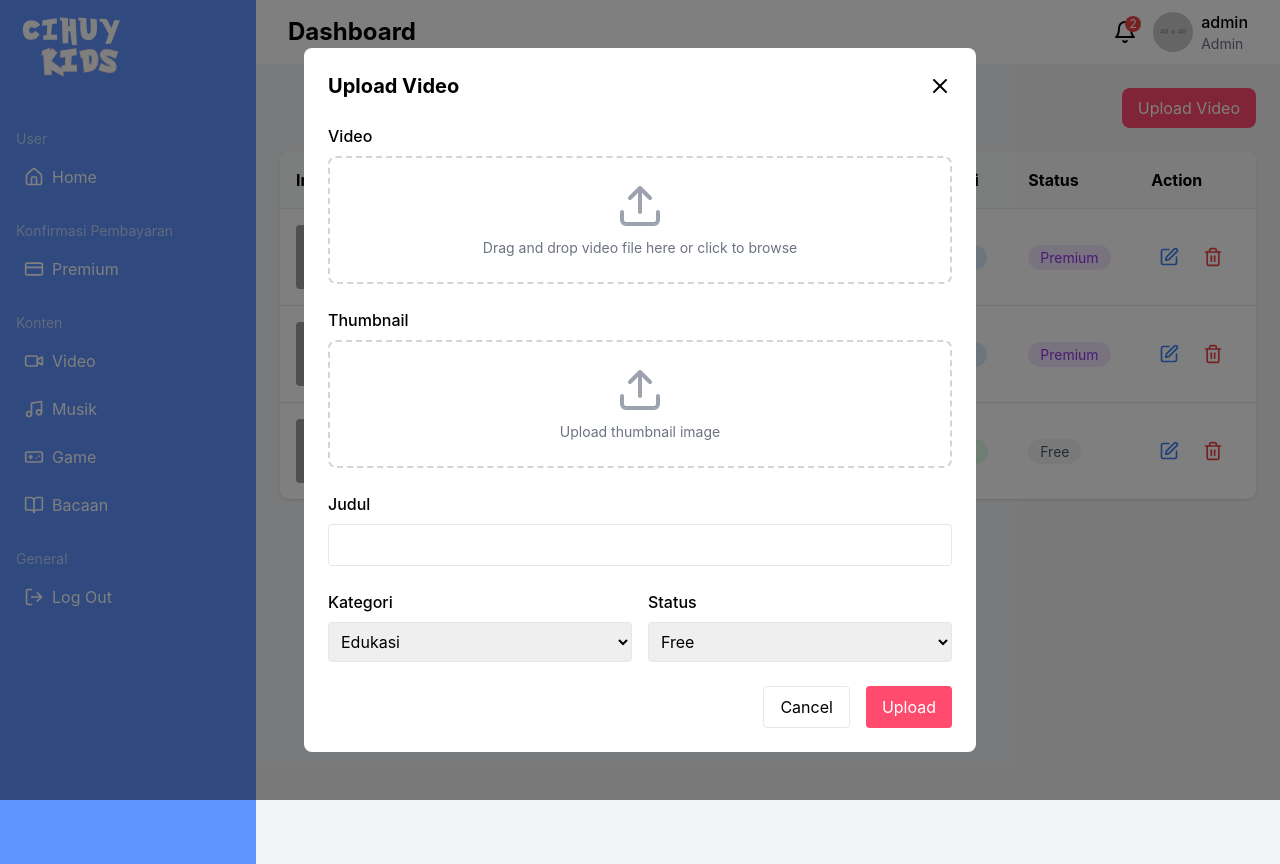
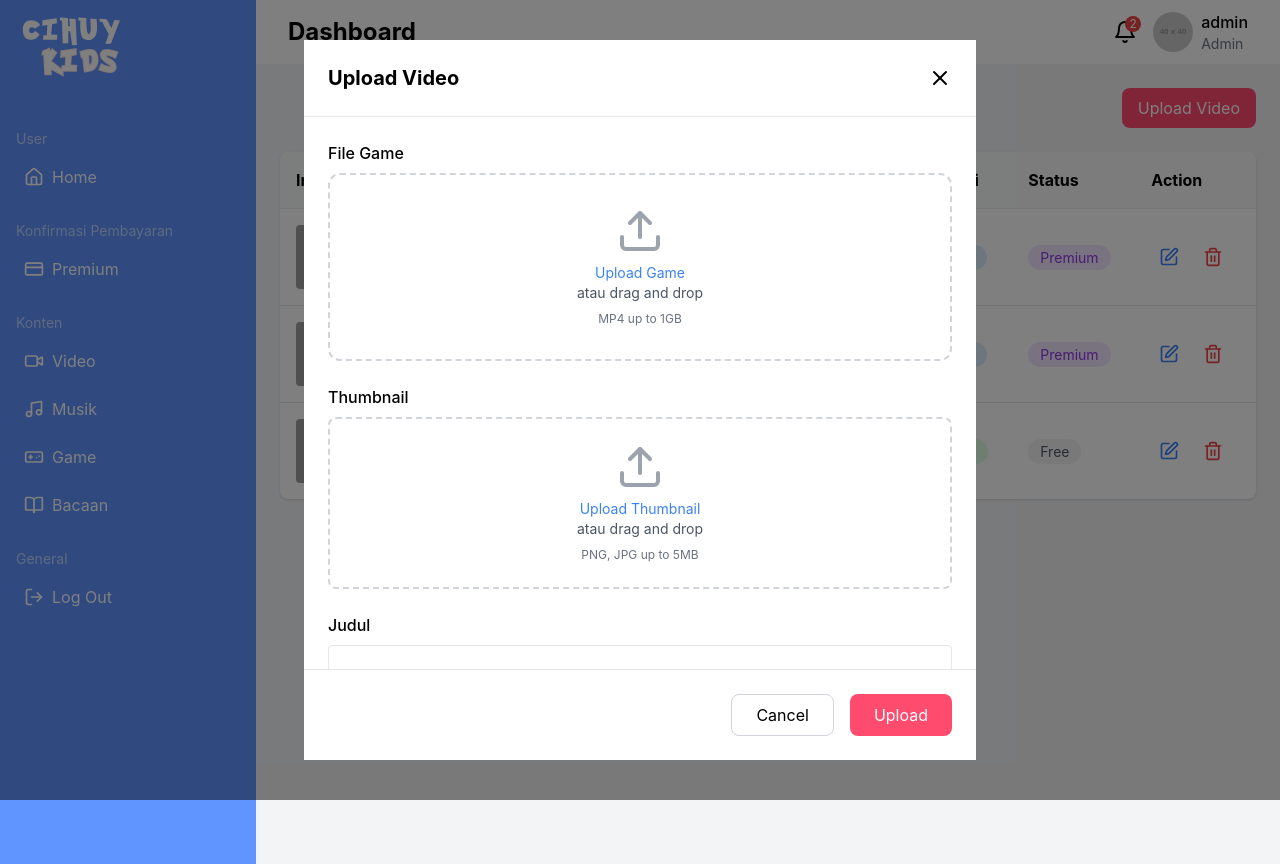
Before and after one commit to AlhadiDewana/cihuy-kids-v2, a React (Create React App) app: page /admin/video in a window 1280 px wide. Both pictures are taken after a click on the button "Upload Video". Built offline with nearby package versions, Linux system fonts and the light colour scheme; grey boxes are pictures that could not be loaded.

Commit message:
memperbaiki bug upload file

```diff
--- a/src/components/admin/content/GameUpload.jsx
+++ b/src/components/admin/content/GameUpload.jsx
@@ -36,24 +36,29 @@ const UploadGameModal = ({ isOpen, onClose }) => {
 
     return (
         <div className="fixed inset-0 bg-black/50 flex items-center justify-center z-50">
-            <div className="bg-white rounded-2xl p-6 w-full max-w-2xl mx-4">
-                <div className="flex justify-between items-center mb-6">
-                    <h3 className="text-2xl font-semibold">Upload Musik</h3>
+            <div className="bg-white rounded-2xl w-full max-w-2xl mx-4 flex flex-col max-h-[90vh]">
+                {/*Header*/}
+                <div className="sticky top-0 bg-white p-6 border-b">
+                    <div className="flex justify-between items-center">
+                        <h3 className="text-2xl font-semibold">Upload Game</h3>
                         <button onClick={onClose} className="text-gray-400 hover:text-gray-600">
                             <X className="w-6 h-6" />
                         </button>
                     </div>
+                </div>
 
+                {/*Form*/}
+                <div className="flex-1 overflow-y-auto p-6">
                     <form onSubmit={handleSubmit} className="space-y-0">
                         {/* Game Upload */}
                         <div>
-                        <label className="block mb-2 font-medium">File Musik</label>
+                            <label className="block mb-2 font-medium">File Game</label>
                             <div className="border-2 border-dashed border-gray-300 rounded-xl p-8">
                                 <div className="space-y-2 text-center">
                                     <Upload className="mx-auto h-12 w-12 text-gray-400" />
                                     <div className="text-sm text-gray-600">
                                         <label htmlFor="game-upload" className="relative cursor-pointer text-blue-500 hover:text-blue-600">
-                                        <span>Upload Musik</span>
+                                            <span>Upload Game</span>
                                             <input
                                                 id="game-upload"
                                                 name="game"
@@ -65,7 +70,7 @@ const UploadGameModal = ({ isOpen, onClose }) => {
                                         </label>
                                         <p>atau drag and drop</p>
                                     </div>
-                                <p className="text-xs text-gray-500">Mp4 up to 10MB</p>
+                                    <p className="text-xs text-gray-500">HTML up to 10MB</p>
                                 </div>
                             </div>
                         </div>
@@ -104,7 +109,7 @@ const UploadGameModal = ({ isOpen, onClose }) => {
                                 value={formData.title}
                                 onChange={handleChange}
                                 className="w-full p-3 border border-gray-300 rounded-lg focus:outline-none focus:ring-2 focus:ring-blue-500"
-                            placeholder="Masukkan judul musik"
+                                placeholder="Masukkan judul game"
                                 required
                             />
                         </div>
@@ -137,9 +142,11 @@ const UploadGameModal = ({ isOpen, onClose }) => {
                                 </select>
                             </div>
                         </div>
-
-                    {/* Buttons */}
-                    <div className="flex justify-end gap-4 pt-4">
+                    </form>
+                </div>
+                {/* Footer */}
+                <div className="sticky bottom-0 bg-white p-6 border-t">
+                        <div className="flex justify-end gap-4">
                             <button
                                 type="button"
                                 onClick={onClose}
@@ -148,13 +155,13 @@ const UploadGameModal = ({ isOpen, onClose }) => {
                                 Cancel
                             </button>
                             <button
-                            type="submit"
+                                onClick={handleSubmit}
                                 className="px-6 py-2 bg-[#FF4B6E] text-white rounded-lg hover:bg-[#FF3355]"
                             >
                                 Upload
                             </button>
                         </div>
-                </form>
+                </div>
             </div>
         </div>
     );
--- a/src/components/admin/content/MusicUpload.jsx
+++ b/src/components/admin/content/MusicUpload.jsx
@@ -36,14 +36,19 @@ const UploadMusicModal = ({ isOpen, onClose }) => {
 
     return (
         <div className="fixed inset-0 bg-black/50 flex items-center justify-center z-50">
-            <div className="bg-white rounded-2xl p-6 w-full max-w-2xl mx-4">
-                <div className="flex justify-between items-center mb-6">
+            <div className="bg-white rounded-2xl w-full max-w-2xl mx-4 flex flex-col max-h-[90vh]">
+               {/*Header*/}
+                <div className="sticky top-0 bg-white p-6 border-b">
+                    <div className="flex justify-between items-center">
                         <h3 className="text-2xl font-semibold">Upload Musik</h3>
                         <button onClick={onClose} className="text-gray-400 hover:text-gray-600">
                             <X className="w-6 h-6" />
                         </button>
                     </div>
+                </div>
 
+                {/* Form*/}
+                <div className="flex-1 overflow-y-auto p-6">
                     <form onSubmit={handleSubmit} className="space-y-0">
                         {/* Music Upload */}
                         <div>
@@ -137,9 +142,12 @@ const UploadMusicModal = ({ isOpen, onClose }) => {
                                 </select>
                             </div>
                         </div>
+                    </form>
+                </div>
 
-                    {/* Buttons */}
-                    <div className="flex justify-end gap-4 pt-4">
+                 {/* Footer */}
+                 <div className="sticky bottom-0 bg-white p-6 border-t">
+                        <div className="flex justify-end gap-4">
                             <button
                                 type="button"
                                 onClick={onClose}
@@ -148,13 +156,13 @@ const UploadMusicModal = ({ isOpen, onClose }) => {
                                 Cancel
                             </button>
                             <button
-                            type="submit"
+                                onClick={handleSubmit}
                                 className="px-6 py-2 bg-[#FF4B6E] text-white rounded-lg hover:bg-[#FF3355]"
                             >
                                 Upload
                             </button>
                         </div>
-                </form>
+                </div>
             </div>
         </div>
     );
--- a/src/components/admin/content/ReadingUpload.jsx
+++ b/src/components/admin/content/ReadingUpload.jsx
@@ -4,7 +4,7 @@ import { X, Upload } from 'lucide-react';
 const UploadReadingModal = ({ isOpen, onClose }) => {
     const [formData, setFormData] = useState({
         title: '',
-        category: 'Edukasi',
+        category: 'Dongeng',
         status: 'Free',
         Reading: null,
         thumbnail: null
@@ -36,56 +36,59 @@ const UploadReadingModal = ({ isOpen, onClose }) => {
 
     return (
             <div className="fixed inset-0 bg-black/50 flex items-center justify-center z-50">
-            <div className="bg-white rounded-2xl p-6 w-full max-w-2xl mx-4">
-                <div className="flex justify-between items-center mb-6">
+                <div className="bg-white rounded-2xl w-full max-w-2xl mx-4 flex flex-col max-h-[90vh]">
+                    {/* Header - Sticky */}
+                    <div className="sticky top-0 bg-white p-6 border-b">
+                        <div className="flex justify-between items-center">
                             <h3 className="text-2xl font-semibold">Upload Cerita</h3>
                             <button onClick={onClose} className="text-gray-400 hover:text-gray-600">
                                 <X className="w-6 h-6" />
                             </button>
                         </div>
+                    </div>
 
-                <form onSubmit={handleSubmit} className="space-y-0">
-                    {/* Reading Upload */}
+                    {/* Form Content */}
+                    <div className="flex-1 overflow-y-auto p-6">
+                        <form onSubmit={handleSubmit} className="space-y-6">
+                            {/* File Upload */}
                             <div>
                                 <label className="block mb-2 font-medium">File Cerita</label>
                                 <div className="border-2 border-dashed border-gray-300 rounded-xl p-8">
                                     <div className="space-y-2 text-center">
                                         <Upload className="mx-auto h-12 w-12 text-gray-400" />
                                         <div className="text-sm text-gray-600">
-                                    <label htmlFor="Cerita-upload" className="relative cursor-pointer text-blue-500 hover:text-blue-600">
+                                            <label className="relative cursor-pointer text-blue-500 hover:text-blue-600">
                                                 <span>Upload Cerita</span>
                                                 <input
-                                            id="Cerita-upload"
-                                            name="Cerita"
                                                     type="file"
                                                     className="sr-only"
-                                            accept="html/*"
+                                                    accept=".html,.htm"
                                                     onChange={handleChange}
+                                                    name="reading"
                                                 />
                                             </label>
                                             <p>atau drag and drop</p>
                                         </div>
-                                <p className="text-xs text-gray-500">MP3 up to 10MB</p>
+                                        <p className="text-xs text-gray-500">HTML up to 10MB</p>
                                     </div>
                                 </div>
                             </div>
 
-                    {/* Thumbnail */}
+                            {/* Thumbnail Upload */}
                             <div>
                                 <label className="block mb-2 font-medium">Thumbnail</label>
                                 <div className="border-2 border-dashed border-gray-300 rounded-xl p-8">
                                     <div className="space-y-2 text-center">
                                         <Upload className="mx-auto h-12 w-12 text-gray-400" />
                                         <div className="text-sm text-gray-600">
-                                    <label htmlFor="thumbnail-upload" className="relative cursor-pointer text-blue-500 hover:text-blue-600">
+                                            <label className="relative cursor-pointer text-blue-500 hover:text-blue-600">
                                                 <span>Upload Thumbnail</span>
                                                 <input
-                                            id="thumbnail-upload"
-                                            name="thumbnail"
                                                     type="file"
                                                     className="sr-only"
                                                     accept="image/*"
                                                     onChange={handleChange}
+                                                    name="thumbnail"
                                                 />
                                             </label>
                                             <p>atau drag and drop</p>
@@ -104,7 +107,7 @@ const UploadReadingModal = ({ isOpen, onClose }) => {
                                     value={formData.title}
                                     onChange={handleChange}
                                     className="w-full p-3 border border-gray-300 rounded-lg focus:outline-none focus:ring-2 focus:ring-blue-500"
-                            placeholder="Masukkan judul Cerita"
+                                    placeholder="Masukkan judul cerita"
                                     required
                                 />
                             </div>
@@ -119,8 +122,8 @@ const UploadReadingModal = ({ isOpen, onClose }) => {
                                         onChange={handleChange}
                                         className="w-full p-3 border border-gray-300 rounded-lg focus:outline-none focus:ring-2 focus:ring-blue-500"
                                     >
-                                <option value="Lagu Anak">Edukasi</option>
-                                <option value="Lagu Nasional">Puzzle</option>
+                                        <option value="Dongeng">Dongeng</option>
+                                        <option value="Cerita Rakyat">Cerita Rakyat</option>
                                     </select>
                                 </div>
 
@@ -137,9 +140,12 @@ const UploadReadingModal = ({ isOpen, onClose }) => {
                                     </select>
                                 </div>
                             </div>
+                        </form>
+                    </div>
 
-                    {/* Buttons */}
-                    <div className="flex justify-end gap-4 pt-4">
+                    {/* Footer - Sticky */}
+                    <div className="sticky bottom-0 bg-white p-6 border-t">
+                        <div className="flex justify-end gap-4">
                             <button
                                 type="button"
                                 onClick={onClose}
@@ -148,13 +154,13 @@ const UploadReadingModal = ({ isOpen, onClose }) => {
                                 Cancel
                             </button>
                             <button
-                            type="submit"
+                                onClick={handleSubmit}
                                 className="px-6 py-2 bg-[#FF4B6E] text-white rounded-lg hover:bg-[#FF3355]"
                             >
                                 Upload
                             </button>
                         </div>
-                </form>
+                    </div>
                 </div>
             </div>
     );
--- a/src/components/admin/content/VideoUpload.jsx
+++ b/src/components/admin/content/VideoUpload.jsx
@@ -10,6 +10,21 @@ const UploadVideoModal = ({ isOpen, onClose }) => {
         thumbnail: null
     });
 
+    const handleChange = (e) => {
+        const { name, value, files } = e.target;
+        if (files) {
+            setFormData(prev => ({
+                ...prev,
+                [name]: files[0]
+            }));
+        } else {
+            setFormData(prev => ({
+                ...prev,
+                [name]: value
+            }));
+        }
+    };
+
     if (!isOpen) return null;
 
     const handleSubmit = (e) => {
@@ -20,29 +35,42 @@ const UploadVideoModal = ({ isOpen, onClose }) => {
 
     return (
         <div className="fixed inset-0 bg-black/50 flex items-center justify-center z-50">
-            <div className="bg-white rounded-lg w-full max-w-2xl p-6">
-                <div className="flex justify-between items-center mb-6">
+            <div className="bg-white rounded-2xl w-full max-w-2xl mx-4 flex flex-col max-h-[90vh]">
+                {/*Header*/}
+                <div className="sticky top-0 bg-white p-6 border-b">
+                    <div className="flex justify-between items-center">
                         <h3 className="text-xl font-bold">Upload Video</h3>
                         <button onClick={onClose}>
                             <X className="w-6 h-6" />
                         </button>
                     </div>
+                </div>
 
+                {/*Form*/}
+                <div className="flex-1 overflow-y-auto p-6">
                     <form onSubmit={handleSubmit} className="space-y-6">
                         {/* Video Upload */}
                         <div>
-                        <label className="block mb-2 font-medium">Video</label>
-                        <div className="border-2 border-dashed border-gray-300 rounded-lg p-6 text-center">
-                            <Upload className="w-12 h-12 mx-auto text-gray-400 mb-2" />
-                            <p className="text-sm text-gray-500">
-                                Drag and drop video file here or click to browse
-                            </p>
+                            <label className="block mb-2 font-medium">File Game</label>
+                            <div className="border-2 border-dashed border-gray-300 rounded-xl p-8">
+                                <div className="space-y-2 text-center">
+                                    <Upload className="mx-auto h-12 w-12 text-gray-400" />
+                                    <div className="text-sm text-gray-600">
+                                        <label htmlFor="game-upload" className="relative cursor-pointer text-blue-500 hover:text-blue-600">
+                                            <span>Upload Game</span>
                                             <input
+                                                id="game-upload"
+                                                name="game"
                                                 type="file"
+                                                className="sr-only"
                                                 accept="video/*"
-                                className="hidden"
-                                onChange={(e) => setFormData({...formData, video: e.target.files[0]})}
+                                                onChange={handleChange}
                                             />
+                                        </label>
+                                        <p>atau drag and drop</p>
+                                    </div>
+                                    <p className="text-xs text-gray-500">MP4 up to 1GB</p>
+                                </div>
                             </div>
                         </div>
 
@@ -50,16 +78,25 @@ const UploadVideoModal = ({ isOpen, onClose }) => {
                         <div>
                             <label className="block mb-2 font-medium">Thumbnail</label>
                             <div className="border-2 border-dashed border-gray-300 rounded-lg p-6 text-center">
+                                <div className='space-y-2 text-center'>
                                     <Upload className="w-12 h-12 mx-auto text-gray-400 mb-2" />
-                            <p className="text-sm text-gray-500">
-                                Upload thumbnail image
-                            </p>
+                                    <div className='text-sm text-gray-600'>
+                                        <label className='relative cursor-pointer text-blue-500 hover:text-blue-600'>
+                                            <span>Upload Thumbnail</span>
                                             <input
                                             type="file"
-                                accept="image/*"
-                                className="hidden"
-                                onChange={(e) => setFormData({...formData, thumbnail: e.target.files[0]})}
+                                            className='sr-only'
+                                            accept='image/*'
+                                            onChange={handleChange}
+                                            name='thumbnail'
                                             />
+                                        </label>
+                                        <p>atau drag and drop</p>
+                                    </div>
+                                    <p  className='text-xs text-gray-500'>
+                                        PNG, JPG up to 5MB
+                                    </p>
+                                </div>
                             </div>
                         </div>
 
@@ -74,6 +111,7 @@ const UploadVideoModal = ({ isOpen, onClose }) => {
                             />
                         </div>
 
+                        {/* Category & Status */}
                         <div className="grid grid-cols-2 gap-4">
                             <div>
                                 <label className="block mb-2 font-medium">Kategori</label>
@@ -99,23 +137,26 @@ const UploadVideoModal = ({ isOpen, onClose }) => {
                                 </select>
                             </div>
                         </div>
-
+                    </form>
+                </div>
+                {/* Footer */}
+                <div className="sticky bottom-0 bg-white p-6 border-t">
                         <div className="flex justify-end gap-4">
                             <button
                                 type="button"
                                 onClick={onClose}
-                            className="px-4 py-2 border rounded hover:bg-gray-100"
+                                className="px-6 py-2 border border-gray-300 rounded-lg hover:bg-gray-50"
                             >
                                 Cancel
                             </button>
                             <button
-                            type="submit"
-                            className="px-4 py-2 bg-[#FF4B6E] text-white rounded hover:bg-[#FF3355]"
+                                onClick={handleSubmit}
+                                className="px-6 py-2 bg-[#FF4B6E] text-white rounded-lg hover:bg-[#FF3355]"
                             >
                                 Upload
                             </button>
                         </div>
-                </form>
+                </div>
             </div>
         </div>
     );
```
Lines whose indentation alone changed are shown as unchanged.
